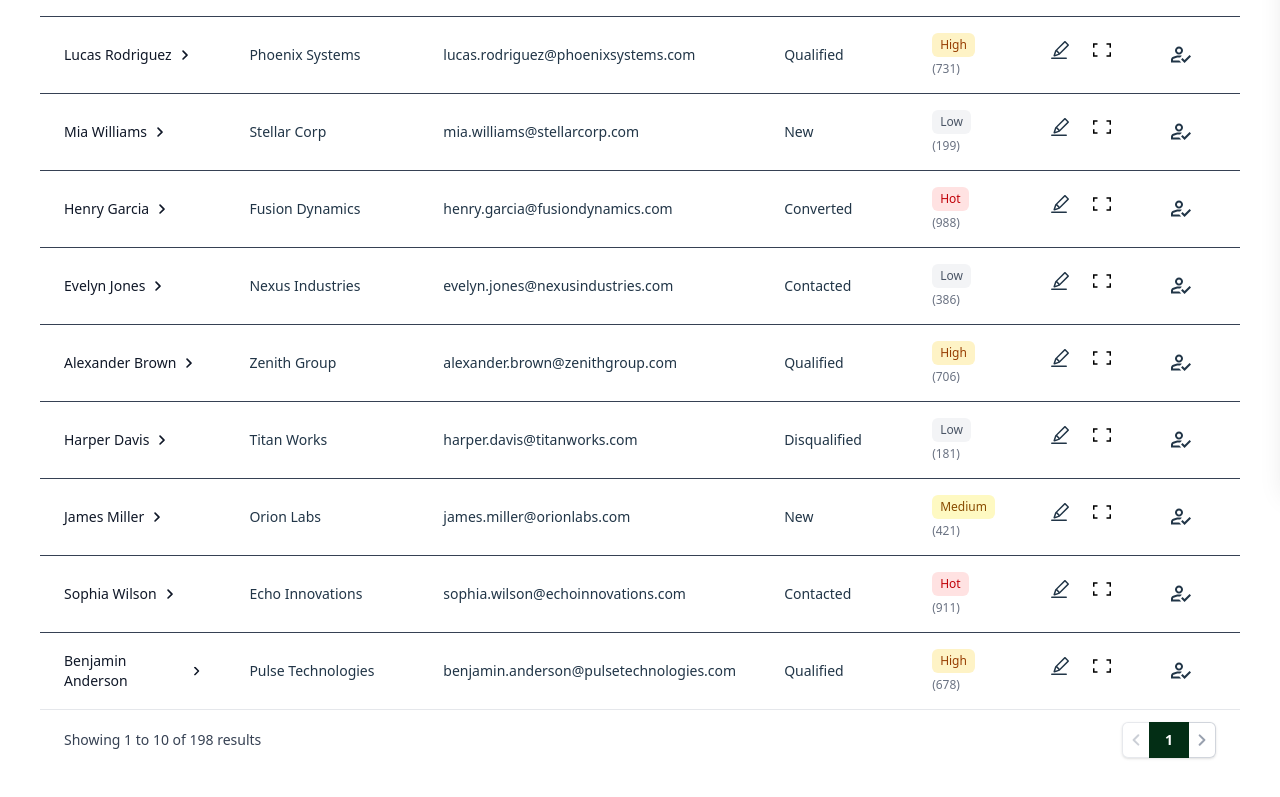
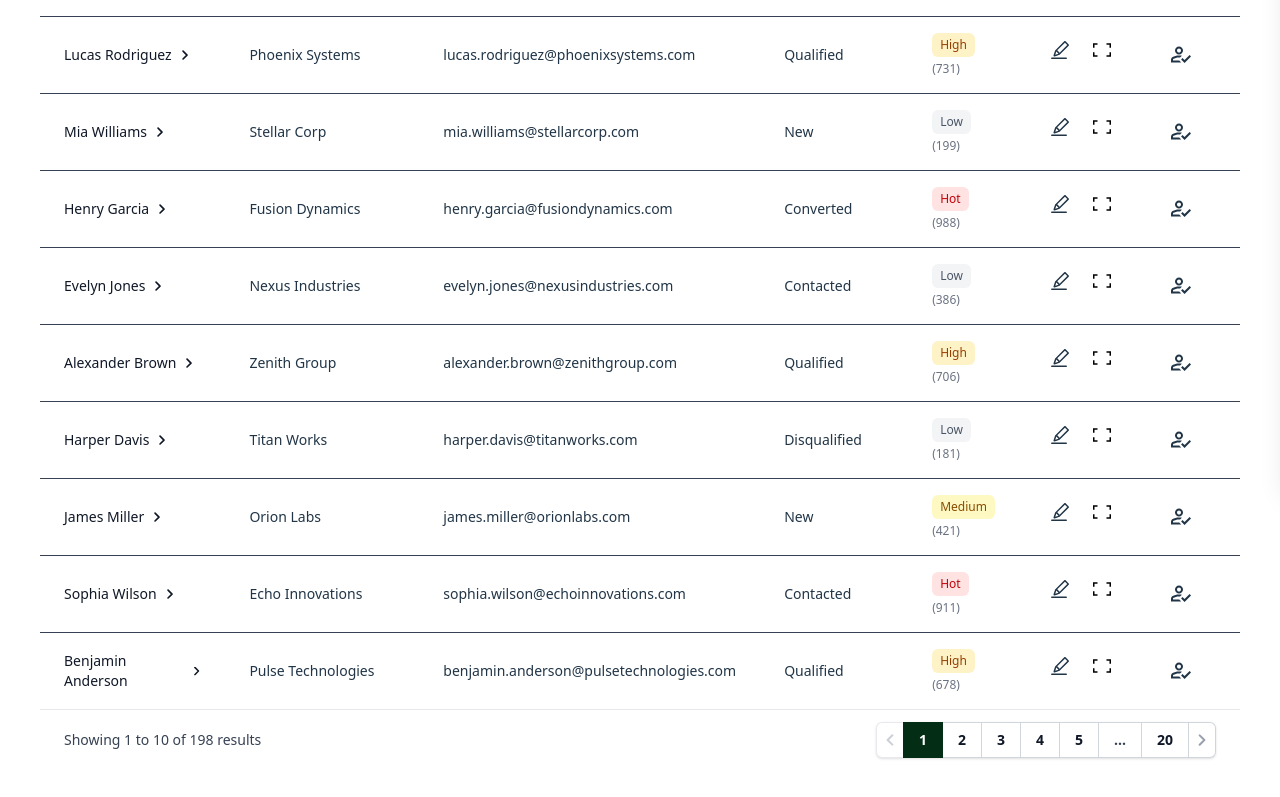
Before and after one commit to RodrigoEC/triage-lead, a React (Vite) app: page / in a window 1280 px wide. Shown: the part 319-1116 px from the top of the page. Built offline with nearby package versions, Linux system fonts and the light colour scheme.

Commit message:
Adds more pages to select on nav

```diff
--- a/src/components/Table.tsx
+++ b/src/components/Table.tsx
@@ -173,6 +173,9 @@ export const Table = <T, U extends FetchDataOptions>({
 
   const handleNextPage = () => page < totalPages && setPage(page + 1);
   const handlePrevPage = () => page > 1 && setPage(page - 1);
+  const handlePageChange = (newPage: number) => {
+    if (newPage >= 1 && newPage <= totalPages) setPage(newPage);
+  };
 
   return (
     <div className={`w-full rounded-lg box-border overflow-hidden`}>
@@ -213,6 +216,7 @@ export const Table = <T, U extends FetchDataOptions>({
           itemsPerPage={itemsPerPage}
           onNextPage={handleNextPage}
           onPrevPage={handlePrevPage}
+          onPageChange={handlePageChange}
         />
       )}
       {slideOverTitle && renderSlideOverContent && (
--- a/src/components/TableNav.tsx
+++ b/src/components/TableNav.tsx
@@ -7,6 +7,7 @@ interface TableNavProps {
   itemsPerPage: number;
   onNextPage: () => void;
   onPrevPage: () => void;
+  onPageChange: (page: number) => void;
 }
 
 export const TableNav = ({
@@ -16,7 +17,29 @@ export const TableNav = ({
   itemsPerPage,
   onNextPage,
   onPrevPage,
+  onPageChange,
 }: TableNavProps) => {
+  const getPaginationItems = (
+    currentPage: number,
+    totalPages: number,
+  ): (number | "...")[] => {
+    if (totalPages <= 7) {
+      return Array.from({ length: totalPages }, (_, i) => i + 1);
+    }
+
+    if (currentPage <= 4) {
+      return [1, 2, 3, 4, 5, "...", totalPages];
+    }
+
+    if (currentPage >= totalPages - 3) {
+      return [1, "...", totalPages - 4, totalPages - 3, totalPages - 2, totalPages - 1, totalPages];
+    }
+
+    return [1, "...", currentPage - 1, currentPage, currentPage + 1, "...", totalPages];
+  };
+
+  const paginationItems = getPaginationItems(page, totalPages);
+
   return (
     <div className="flex items-center justify-between border-t border-gray-200 bg-white px-4 py-3 sm:px-6 rounded-b-lg">
       <div className="flex flex-1 justify-between sm:hidden">
@@ -62,12 +85,29 @@ export const TableNav = ({
               <span className="sr-only">Previous</span>
               <Icon id="expand" size={12} className="rotate-90" />
             </button>
-            <span
-              aria-current="page"
-              className="relative z-10 inline-flex items-center bg-green-950 px-4 py-2 text-sm font-semibold text-white focus:z-20 focus-visible:outline-green-600"
-            >
-              {page}
-            </span>
+            {paginationItems.map((item, index) => {
+              if (item === "...") {
+                return (
+                  <span
+                    key={`${item}-${index}`}
+                    className="relative inline-flex items-center px-4 py-2 text-sm font-semibold text-gray-700 ring-1 ring-inset ring-gray-300"
+                  >
+                    ...
+                  </span>
+                );
+              }
+              const isCurrent = item === page;
+              return (
+                <button
+                  key={item}
+                  onClick={() => onPageChange(item)}
+                  aria-current={isCurrent ? "page" : undefined}
+                  className={`relative inline-flex items-center px-4 py-2 text-sm font-semibold ${isCurrent ? "z-10 bg-green-950 text-white focus-visible:outline-green-600" : "text-gray-900 ring-1 ring-inset ring-gray-300 hover:bg-gray-50"} focus:z-20`}
+                >
+                  {item}
+                </button>
+              );
+            })}
             <button
               onClick={onNextPage}
               disabled={page === totalPages}
```
